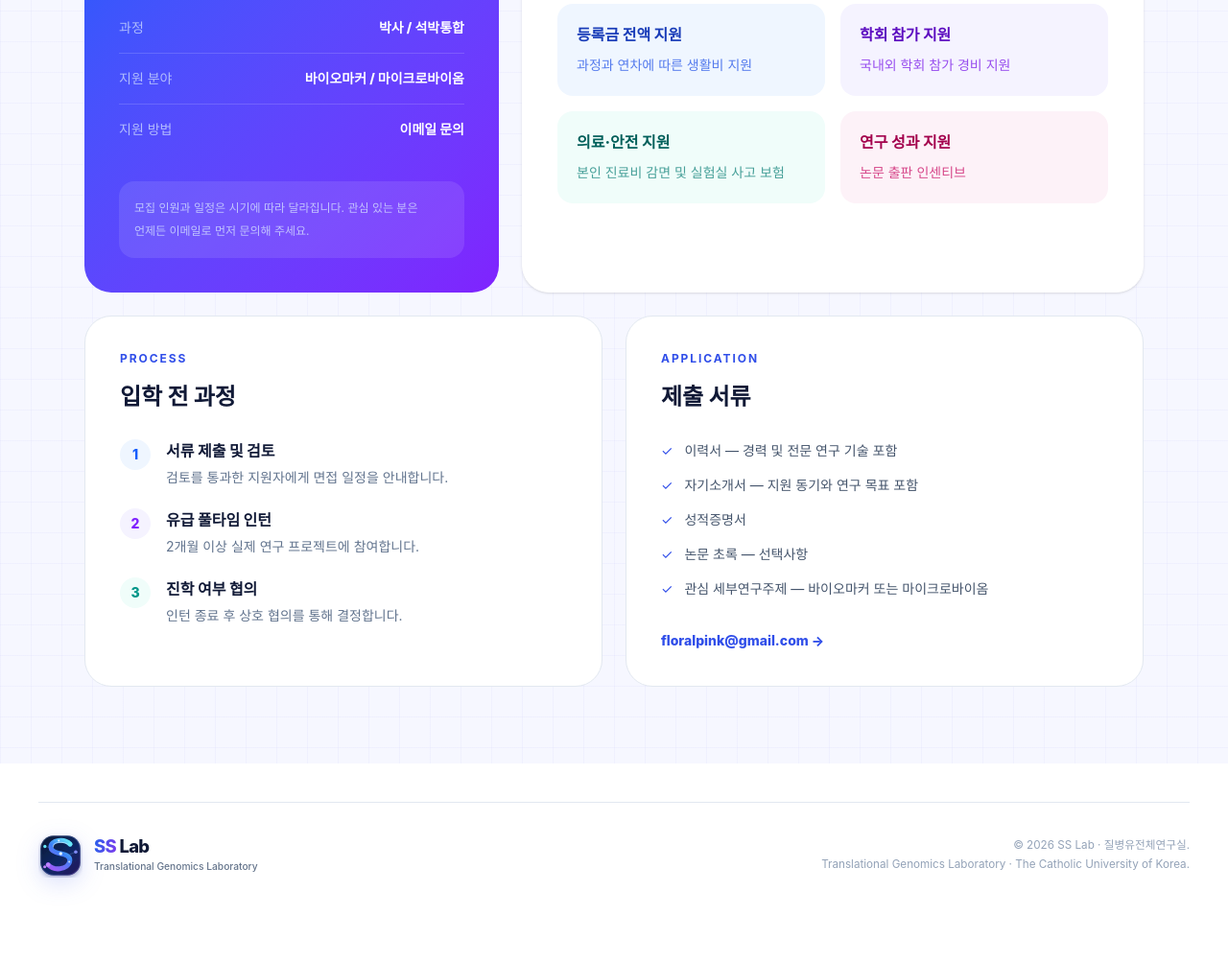
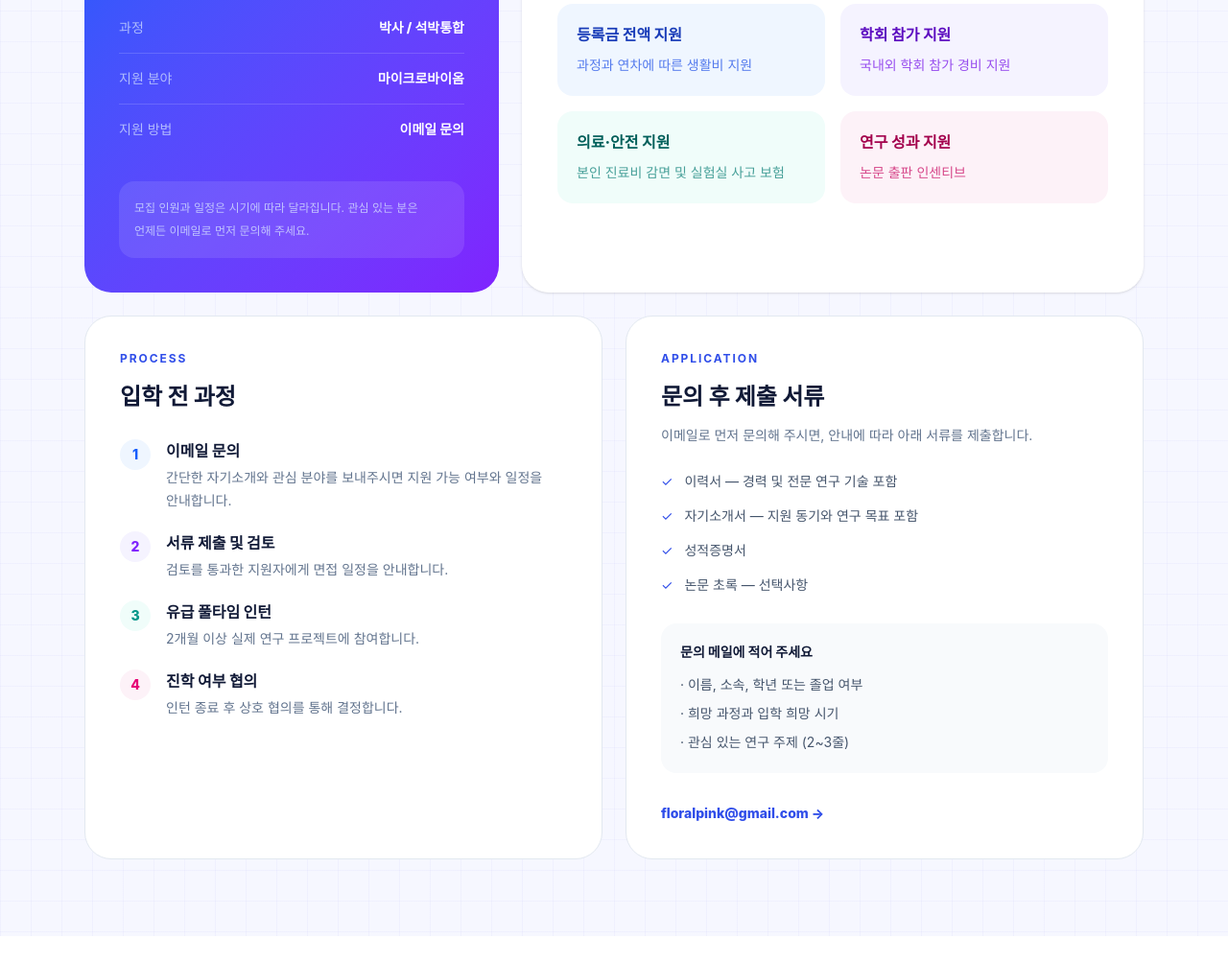
Before and after one commit to catholicsslab/catholicsslab.github.io, a plain HTML site: page join.html in a window 1280 px wide. Shown: the part 560-1563 px from the top of the page at 96% size. Before the commit the page ends 1515 px from the top, so only its background shows below. Drawn offline with nearby package versions, Linux system fonts and the light colour scheme; a web font is replaced by a local one.

Commit message:
Join page: drop biomarker track, inquiry-first process and email guide
Co-Authored-By: Claude Opus 5.5 <noreply@anthropic.com>

```diff
--- a/join.html
+++ b/join.html
@@ -34,7 +34,7 @@
               <h2 class="mt-4 text-3xl font-extrabold tracking-[-0.035em]">지원 안내</h2>
               <dl class="mt-8 divide-y divide-white/15 text-sm">
                 <div class="flex justify-between gap-5 py-4"><dt class="text-blue-100/70">과정</dt><dd class="text-right font-extrabold">박사 / 석박통합</dd></div>
-                <div class="flex justify-between gap-5 py-4"><dt class="text-blue-100/70">지원 분야</dt><dd class="text-right font-extrabold">바이오마커 / 마이크로바이옴</dd></div>
+                <div class="flex justify-between gap-5 py-4"><dt class="text-blue-100/70">지원 분야</dt><dd class="text-right font-extrabold">마이크로바이옴</dd></div>
                 <div class="flex justify-between gap-5 py-4"><dt class="text-blue-100/70">지원 방법</dt><dd class="text-right font-extrabold">이메일 문의</dd></div>
               </dl>
               <p class="mt-7 rounded-2xl bg-white/10 p-4 text-xs leading-6 text-blue-100/75">모집 인원과 일정은 시기에 따라 달라집니다. 관심 있는 분은 언제든 이메일로 먼저 문의해 주세요.</p>
@@ -57,22 +57,30 @@
               <p class="text-xs font-bold tracking-[0.16em] text-brand">PROCESS</p>
               <h2 class="mt-4 text-2xl font-extrabold text-ink">입학 전 과정</h2>
               <ol class="mt-7 space-y-5">
-                <li class="flex gap-4"><span class="flex h-8 w-8 shrink-0 items-center justify-center rounded-full bg-blue-50 text-sm font-extrabold text-blue-600">1</span><div><p class="font-extrabold text-ink">서류 제출 및 검토</p><p class="mt-1 text-sm leading-6 text-slate-500">검토를 통과한 지원자에게 면접 일정을 안내합니다.</p></div></li>
-                <li class="flex gap-4"><span class="flex h-8 w-8 shrink-0 items-center justify-center rounded-full bg-violet-50 text-sm font-extrabold text-violet-600">2</span><div><p class="font-extrabold text-ink">유급 풀타임 인턴</p><p class="mt-1 text-sm leading-6 text-slate-500">2개월 이상 실제 연구 프로젝트에 참여합니다.</p></div></li>
-                <li class="flex gap-4"><span class="flex h-8 w-8 shrink-0 items-center justify-center rounded-full bg-teal-50 text-sm font-extrabold text-teal-600">3</span><div><p class="font-extrabold text-ink">진학 여부 협의</p><p class="mt-1 text-sm leading-6 text-slate-500">인턴 종료 후 상호 협의를 통해 결정합니다.</p></div></li>
+                <li class="flex gap-4"><span class="flex h-8 w-8 shrink-0 items-center justify-center rounded-full bg-blue-50 text-sm font-extrabold text-blue-600">1</span><div><p class="font-extrabold text-ink">이메일 문의</p><p class="mt-1 text-sm leading-6 text-slate-500">간단한 자기소개와 관심 분야를 보내주시면 지원 가능 여부와 일정을 안내합니다.</p></div></li>
+                <li class="flex gap-4"><span class="flex h-8 w-8 shrink-0 items-center justify-center rounded-full bg-violet-50 text-sm font-extrabold text-violet-600">2</span><div><p class="font-extrabold text-ink">서류 제출 및 검토</p><p class="mt-1 text-sm leading-6 text-slate-500">검토를 통과한 지원자에게 면접 일정을 안내합니다.</p></div></li>
+                <li class="flex gap-4"><span class="flex h-8 w-8 shrink-0 items-center justify-center rounded-full bg-teal-50 text-sm font-extrabold text-teal-600">3</span><div><p class="font-extrabold text-ink">유급 풀타임 인턴</p><p class="mt-1 text-sm leading-6 text-slate-500">2개월 이상 실제 연구 프로젝트에 참여합니다.</p></div></li>
+                <li class="flex gap-4"><span class="flex h-8 w-8 shrink-0 items-center justify-center rounded-full bg-pink-50 text-sm font-extrabold text-pink-600">4</span><div><p class="font-extrabold text-ink">진학 여부 협의</p><p class="mt-1 text-sm leading-6 text-slate-500">인턴 종료 후 상호 협의를 통해 결정합니다.</p></div></li>
               </ol>
             </section>
             <section class="rounded-[28px] border border-slate-200 bg-white p-7 sm:p-9">
               <p class="text-xs font-bold tracking-[0.16em] text-brand">APPLICATION</p>
-              <h2 class="mt-4 text-2xl font-extrabold text-ink">제출 서류</h2>
-              <ul class="mt-7 space-y-3 text-sm leading-6 text-slate-600">
+              <h2 class="mt-4 text-2xl font-extrabold text-ink">문의 후 제출 서류</h2>
+              <p class="mt-3 text-sm leading-6 text-slate-500">이메일로 먼저 문의해 주시면, 안내에 따라 아래 서류를 제출합니다.</p>
+              <ul class="mt-6 space-y-3 text-sm leading-6 text-slate-600">
                 <li class="flex gap-3"><span class="text-brand">✓</span>이력서 — 경력 및 전문 연구 기술 포함</li>
                 <li class="flex gap-3"><span class="text-brand">✓</span>자기소개서 — 지원 동기와 연구 목표 포함</li>
                 <li class="flex gap-3"><span class="text-brand">✓</span>성적증명서</li>
-                <li class="flex gap-3"><span class="text-brand">✓</span>논문 초록 — 선택사항</li>
-                <li class="flex gap-3"><span class="text-brand">✓</span>관심 세부연구주제 — 바이오마커 또는 마이크로바이옴</li>
-              </ul>
-              <a href="mailto:floralpink@gmail.com" class="mt-8 inline-flex items-center gap-2 text-sm font-extrabold text-brand">floralpink@gmail.com →</a>
+                <li class="flex gap-3"><span class="text-brand">✓</span>논문 초록 — 선택사항</li>              </ul>
+              <div class="mt-7 rounded-2xl bg-slate-50 p-5">
+                <p class="text-sm font-extrabold text-ink">문의 메일에 적어 주세요</p>
+                <ul class="mt-3 space-y-1.5 text-sm leading-6 text-slate-600">
+                  <li>· 이름, 소속, 학년 또는 졸업 여부</li>
+                  <li>· 희망 과정과 입학 희망 시기</li>
+                  <li>· 관심 있는 연구 주제 (2~3줄)</li>
+                </ul>
+              </div>
+              <a href="mailto:floralpink@gmail.com?subject=%5BSS%20Lab%20%EC%A7%80%EC%9B%90%20%EB%AC%B8%EC%9D%98%5D%20%EC%9D%B4%EB%A6%84%20/%20%ED%9D%AC%EB%A7%9D%20%EA%B3%BC%EC%A0%95" class="mt-8 inline-flex items-center gap-2 text-sm font-extrabold text-brand">floralpink@gmail.com →</a>
             </section>
           </div>
         </div>
```
